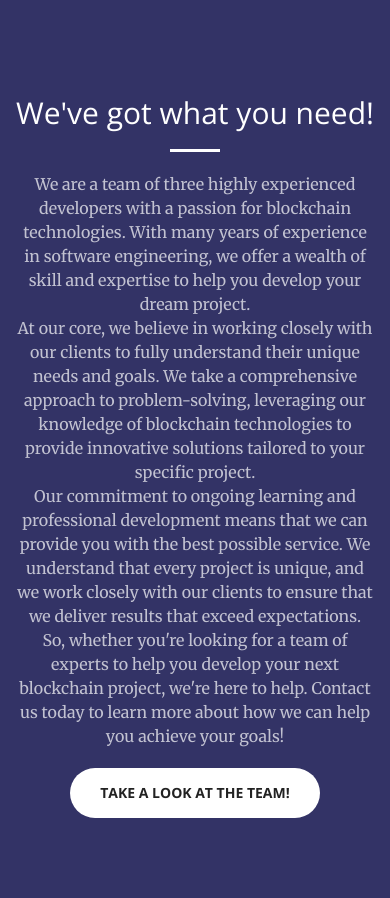
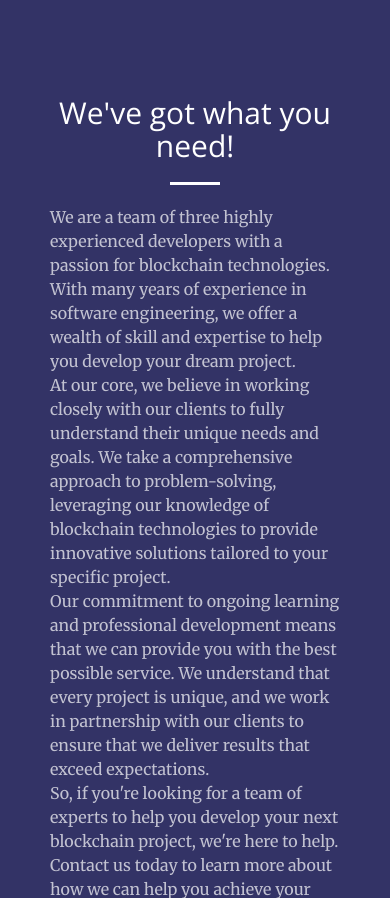
Before and after one commit to ChainSaw-Architects/ChainSaw-Architects.github.io, a Jekyll site: the page built from index.html, in a window 390 px wide and 1400 px high, cut to the strip 502-1400 px from the top of the window. Built offline with Jekyll 4.4.1, drawn with Linux system fonts in a browser that asks for light colours; some of the changed text lies outside the part shown.

Commit message:
Further adjustments

```diff
--- a/_config.yml
+++ b/_config.yml
@@ -1,12 +1,12 @@
 # Site settings
-title:
-email:
+title: ChainSaw Architects
+email: chainsaw.architects@gmail.com
 description: > # this means to ignore newlines until "baseurl:"
 baseurl: "" # the subpath of your site, e.g. /blog/
 url: "" # the base hostname & protocol for your site
 
 twitter_username:
-github_username:
+github_username: https://github.com/ChainSaw-Architects
 
 # Build settings
 markdown: kramdown
--- a/_includes/call-to-action.html
+++ b/_includes/call-to-action.html
@@ -4,7 +4,7 @@
             <div class="col-lg-8 col-lg-offset-2 text-center">
                 <h2 class="section-heading">We've got what you need!</h2>
                 <hr class="light">
-                <p class="text-faded">We are a team of three highly experienced developers with
+                <p class="text-faded-aligned">We are a team of three highly experienced developers with
                     a passion for blockchain technologies. With many years of experience in software engineering, we
                     offer a wealth of skill and expertise to help you develop your dream project.<br>
 
@@ -13,10 +13,10 @@
                     blockchain technologies to provide innovative solutions tailored to your specific project.<br>
 
                     Our commitment to ongoing learning and professional development means that we can provide you with
-                    the best possible service. We understand that every project is unique, and we work closely with our
-                    clients to ensure that we deliver results that exceed expectations.<br>
+                    the best possible service. We understand that every project is unique, and we work in partnership with
+                    our clients to ensure that we deliver results that exceed expectations.<br>
 
-                    So, whether you're looking for a team of experts to help you develop your next blockchain project,
+                    So, if you're looking for a team of experts to help you develop your next blockchain project,
                     we're here to help. Contact us today to learn more about how we can help you achieve your goals!</p>
                 <a href="#services" class="btn btn-default btn-xl">Take a look at the team!</a>
             </div>
--- a/_includes/contact.html
+++ b/_includes/contact.html
@@ -6,12 +6,6 @@
                 <hr class="primary">
                 <p>Ready to start your next project with us? That's great! Give us a call or send us an email and we will get back to you as soon as possible!</p>
             </div>
-        <div class="col-lg-2 col-lg-offset-2 text-center">
-            <a href="https://twitter.com/{{ site.twitter_username }}">
-                <i class="fa fa-twitter fa-3x wow bounceIn" data-wow-delay=".1s"></i>
-                <p>{{ site.twitter_username }}</p>
-            </a>
-        </div>
         <div class="col-lg-2 col-lg-offset-1 text-center">
             <a href="mailto:{{ site.email }}">
             <i class="fa fa-envelope-o fa-3x wow bounceIn" data-wow-delay=".1s"></i>
--- a/_includes/services.html
+++ b/_includes/services.html
@@ -9,19 +9,31 @@
     </div>
     <div class="container">
         <div class="row">
-            <div class="col-lg-12 col-md-6">
-                <div>
-                    <i class="fa fa-4x fa-diamond wow bounceIn text-primary"></i>
-                    <h3>Lucky Luke</h3>
-                    <p class="text-muted">Senior Software Developer with background in economics. His programming skill
-                        is second only to his looks. Iterpret it as you like.</p>
+            <div class="col-lg-12 col-md-6" style="padding-top: 50px;">
+                <div class="rcorners1">
+                    <img src="../img/luke_headshot.jpg" alt="Lukasz Szweda" class="img-rounded">
+                    <h3 style="color:white">Lukasz Szweda</h3>
+                    <p class="text-faded">As a software developer with a strong background in Java,
+                        I bring a wealth of experience in clean code and architecture to every project I work on.
+                        With extensive knowledge of various programming languages and paradigms,
+                        I am able to bring a unique perspective to each challenge, enabling me to find innovative
+                        solutions to complex problems. Whether working independently or as part of a team,
+                        I am dedicated to delivering high-quality code that meets the needs of the project and the business.
+                        With a passion for technology and a commitment to continuous learning,
+                        I am always looking for new and exciting ways to push the boundaries of what's possible in software development.
+                        In addition to my extensive experience in Java and other programming languages, I am currently broadening my skills in the exciting and rapidly growing fields of blockchain, Solidity, and JavaScript.
+                        My background in econometrics and information technology has provided me with a unique perspective on the intersection of technology
+                        and economics, making me particularly well-suited to work in the exciting and rapidly evolving
+                        field of blockchain. With a deep understanding of economic principles and statistical analysis, as well as expertise in the latest technologies, I am able to approach blockchain development from
+                     a multidisciplinary perspective that takes into account both technical and economic considerations.
+                        Whether developing smart contracts or working on decentralized applications, I am committed to delivering solutions that are not only technically sound but also economically viable, ensuring that my clients and partners are able to achieve their goals and thrive in this fast-moving industry.</p>
                 </div>
             </div>
-            <div class="col-lg-12 col-md-6 ">
-                <div>
-                    <i class="fa fa-4x fa-paper-plane wow bounceIn text-primary" data-wow-delay=".1s"></i>
-                    <h3>Marcin Jackowiak</h3>
-                    <p class="text-muted">
+            <div class="col-lg-12 col-md-6 " style="padding-top: 50px;">
+                <div class="rcorners1">
+                    <img src="../img/marcin_headshot.jpg" alt="Marcin Jackowiak" class="img-rounded">
+                    <h3 style="color:white">Marcin Jackowiak</h3>
+                    <p class="text-faded">
                         I'm a passionate software developer with a focus on blockchain development. I believe in Agile
                         programming and Clean Code as fundamental principles of effective software development.
                         I believe that, effective communication, continuous team education, and a deep understanding of
@@ -37,11 +49,11 @@
                     </p>
                 </div>
             </div>
-            <div class="col-lg-12 col-md-6">
-                <div>
-                    <i class="fa fa-4x fa-newspaper-o wow bounceIn text-primary" data-wow-delay=".2s"></i>
-                    <h3>Maciek Maciejka</h3>
-                    <p class="text-muted">Senior Software Developer. Created this website, if something's not working
+            <div class="col-lg-12 col-md-6" style="padding-top: 50px;">
+                <div class="rcorners1">
+                    <img src="../img/maciek_headshot.jpg" alt="Maciej Kolodziejczak" class="img-rounded">
+                    <h3 style="color:white">Maciej Kolodziejczak</h3>
+                    <p class="text-faded">Senior Software Developer. Created this website, if something's not working
                         it's his fault.</p>
                 </div>
             </div>
--- a/_sass/_base.scss
+++ b/_sass/_base.scss
@@ -53,6 +53,11 @@ p {
 
 .text-faded {
     color: rgba(white, .7);
+}
+
+.text-faded-aligned {
+    color: rgba(white, .7);
+    text-align: left;
 }
 
 section {
```
Also changed, not shown: css/bootstrap.css, css/bootstrap.min.css, img/luke_headshot.jpg (added), img/maciek_headshot.jpg (added), img/marcin_headshot.jpg (added).
